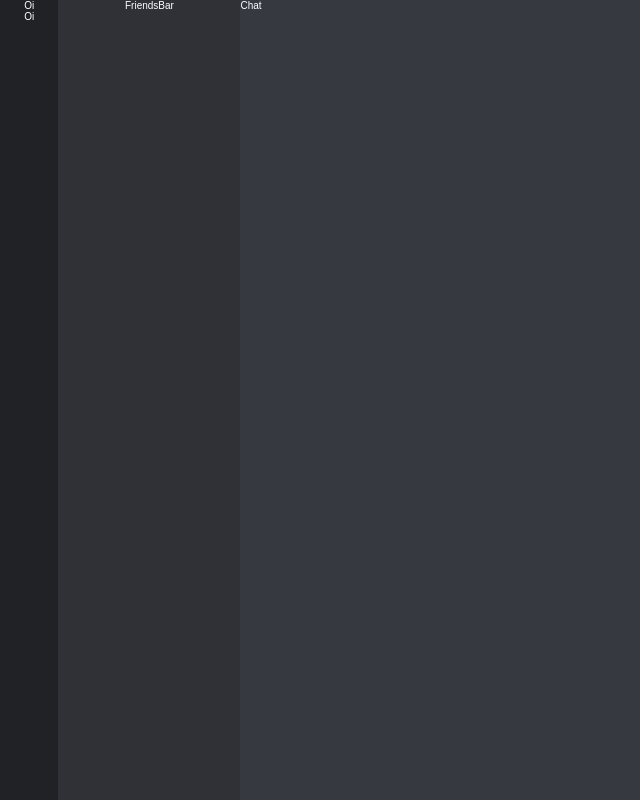
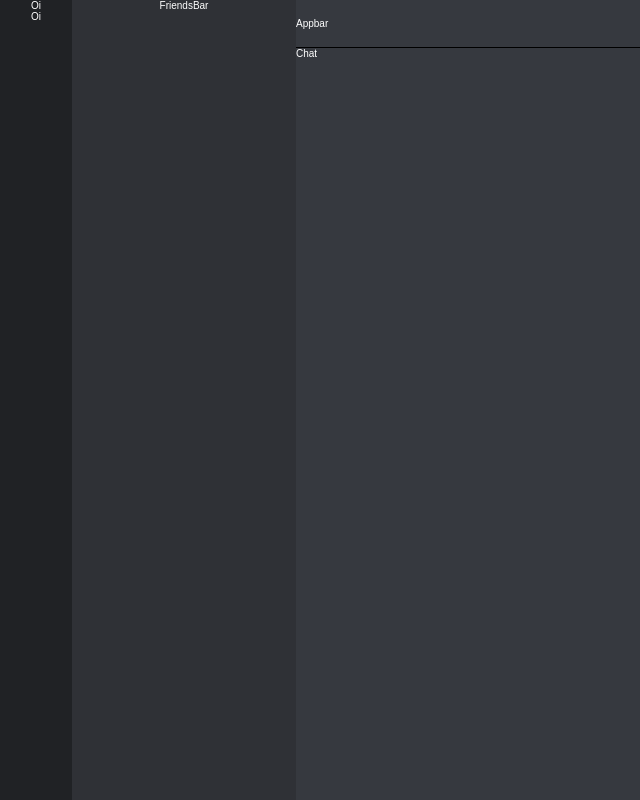
Before and after one commit to LucasMagaldi/seven, a React (Create React App) app in the folder seven-frontend/: page / in a window 1280 px wide. Shown: the whole page, without its empty margins (0-640 px from the left). Built offline with nearby package versions, Linux system fonts and the light colour scheme.

Commit message:
[add] layout page

```diff
--- /dev/null
+++ b/seven-frontend/src/components/AppBar/Appbar.jsx
@@ -0,0 +1,10 @@
+import React from 'react';
+import { Wrapper } from './styles';
+
+const Appbar = () => {
+  return (
+    <Wrapper    >Appbar</Wrapper    >
+  )
+}
+
+export default Appbar
--- /dev/null
+++ b/seven-frontend/src/components/AppBar/styles.js
@@ -0,0 +1,15 @@
+import styled from "styled-components";
+
+
+export const Wrapper = styled.div`
+    position: absolute;
+    right: 0;
+    top: 0;
+    height: 48px;
+    border-bottom: 1px solid black;
+    background: #36393f;
+    width: calc(100% - 296px);
+    display: flex;
+    align-items: center;
+    justify-content: space-between;
+`
--- a/seven-frontend/src/components/Chat/styles.js
+++ b/seven-frontend/src/components/Chat/styles.js
@@ -3,6 +3,6 @@ import styled from "styled-components";
 export const Wrapper = styled.div`
     background: ${({ theme }) => theme.colors.primary};
     display: flex;
-    width: 100%;
-
+    width: calc(100% - 296px);
+    margin-top: 48px;
 `
--- a/seven-frontend/src/templates/Layout/Layout.jsx
+++ b/seven-frontend/src/templates/Layout/Layout.jsx
@@ -2,6 +2,7 @@ import React from 'react';
 import ServerList from '../../components/ServerList/ServerList';
 import FriendsBar from '../../components/FriendsBar/FriendsBar';
 import Chat from '../../components/Chat/Chat';
+import Appbar from '../../components/AppBar/Appbar';
 
 import { Grid, Wrapper } from './styles';
 
@@ -11,6 +12,7 @@ const Layout = () => {
         <ServerList />
         <FriendsBar />
         <Chat />
+        <Appbar />
     </Wrapper>
   )
 }
```
Also changed, not shown: seven-frontend/.eslintrc.js, 1 other file (tests, documents, lock files or other folders).
